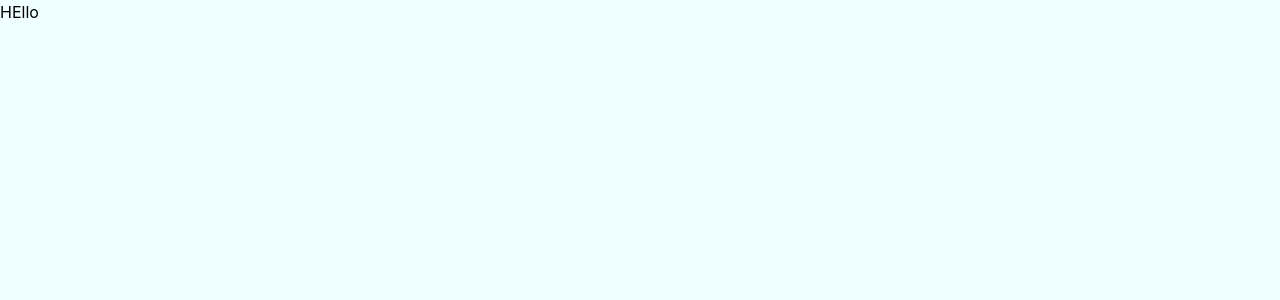
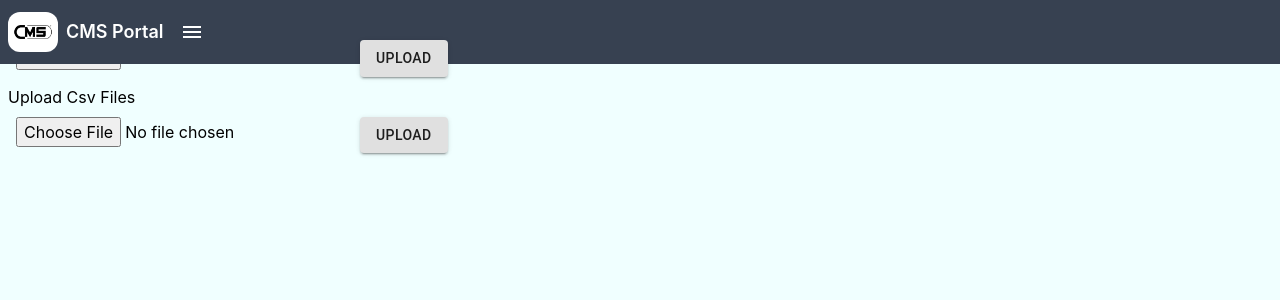
Before and after one commit to BNG-APP/CMS-Frontend, a React (Vite) app: page /swipe4win/MultiQuestion in a window 1280 px wide. Shown: the top 300 px of the page. Built offline with nearby package versions, Linux system fonts and the light colour scheme.

Commit message:
header changes

```diff
--- a/src/CommonComponent/Header.jsx
+++ b/src/CommonComponent/Header.jsx
@@ -1,6 +1,7 @@
 import { Button } from "@material-ui/core";
 import React from "react";
 import { useNavigate } from "react-router-dom";
+import { Logo } from "../Utilities/ImageImport";
 import Sidebar from "./Menu";
 
 function Header() {
@@ -12,13 +13,16 @@ function Header() {
     localStorage.setItem("login", false);
   };
   return (
-    <div className="flex justify-between mt-2 mb-6">
+    <div className="flex justify-start mb-6 items-center bg-gray-700 h-16 fixed top-0 left-0 w-full">
+      <img src={Logo} width="50" height={"20px"} className="rounded-xl h-10 mx-2 " />
+      <div className="text-lg text-white font-semibold mr-24 " onClick={() => navigate("/home")}>CMS Portal</div>
       <Sidebar />
-      <div className="text-3xl text-black font-bold mr-24" onClick={()=>navigate("/home")}>CMS Portal</div>
       {login && (
-        <Button variant="contained" onClick={onHandleLogout}>
+        <div className="fixed right-2">
+        <Button variant="contained" onClick={onHandleLogout} >
           LogOut
         </Button>
+        </div>
       )}
     </div>
   );
--- a/src/CommonComponent/Menu.jsx
+++ b/src/CommonComponent/Menu.jsx
@@ -43,8 +43,9 @@ const useStyles = makeStyles((theme) => ({
   menuButton: {
     position: 'absolute',
     top: 0,
-    left: 0,
-    margin: theme.spacing(2),
+    left: 160,
+    color: 'white',
+    margin: theme.spacing(1),
     [theme.breakpoints.up('sm')]: {
       display: 'block',
     },
--- a/src/Component/Swipe4win/MtnZambia.jsx
+++ b/src/Component/Swipe4win/MtnZambia.jsx
@@ -10,9 +10,9 @@ function MtnZambia() {
       <Header />
       <div className='flex justify-center'>
         <Card item={"Single Question"} style={{ backgroundColor: 'red' }} handleClick={()=>navigate("/swipe4win/SingleQuestion",{state:"Zambia"})} />
-        <Card item={"Multi Question"} style={{ backgroundColor: 'green' }} handleClick={()=>navigate("/swipe4win/MultiQuestion"),{state:"Zambia"}} />
-        <Card item={"View Entity"} style={{ backgroundColor: 'Purple' }} handleClick={()=>navigate("/swipe4win/ViewEntity"),{state:"Zambia"}} />
-        <Card item={"View Result"} style={{ backgroundColor: 'orange' }} handleClick={()=>navigate("/swipe4win/ViewResult"),{state:"Zambia"}} />
+        <Card item={"Multi Question"} style={{ backgroundColor: 'green' }} handleClick={()=>navigate("/swipe4win/MultiQuestion",{state:"Zambia"})} />
+        <Card item={"View Entity"} style={{ backgroundColor: 'Purple' }} handleClick={()=>navigate("/swipe4win/ViewEntity",{state:"Zambia"})} />
+        <Card item={"View Result"} style={{ backgroundColor: 'orange' }} handleClick={()=>navigate("/swipe4win/ViewResult",{state:"Zambia"})} />
       </div>
     </div>
   )
--- a/src/Component/Swipe4win/MultiQuestion.jsx
+++ b/src/Component/Swipe4win/MultiQuestion.jsx
@@ -1,9 +1,58 @@
-import React from 'react'
+import { Button } from '@material-ui/core';
+import React, { useState } from 'react'
+import { useLocation } from 'react-router-dom';
+import { Header } from '../../CommonComponent'
 
 function MultiQuestion() {
+  const location = useLocation();
+  const MAX_FILE_SIZE_KB = 1024;
+  const [selectedFile, setSelectedFile] = useState(null);
+  const [selectedCSVFile, setSelectedCSVFile] = useState(null);
+  const handleUpload = (files) => {
+    const file = files[0];
+    if (file.size > MAX_FILE_SIZE_KB * 1024) {
+      // File size exceeds the limit
+      console.log('File size exceeds the limit');
+      return;
+    }
+    setSelectedFile(file);
+    console.log(file.size, "file size");
+  };
+  const handleCSVUpload = (files) => {
+    const file = files[0];
+    if (file.size > MAX_FILE_SIZE_KB * 1024) {
+      // File size exceeds the limit
+      console.log('File size exceeds the limit');
+      return;
+    }
+    setSelectedCSVFile(file);
+    console.log(file.size, "file size");
+  };
   return (
-    <div className='text-black'>
-        HEllo
+    <div>
+      <Header />
+      <div className="flex w-full">
+        <div className="flex flex-col m-2">
+          <div className="text-black">Upload Csv Files</div>
+          <div className="flex m-2">
+            <input type="file" accept="zip,application/octet-stream,application/zip,application/x-zip,application/x-zip-compressed" className="text-black" />
+            <div className="text-black">{selectedFile}</div>
+            <Button variant="contained" onClick={handleUpload}>
+              Upload
+            </Button>
+          </div>
+          <div className="flex flex-col">
+            <div className="text-black">Upload Csv Files</div>
+            <div className="flex m-2">
+              <input type="file" accept=".csv, application/vnd.openxmlformats-officedocument.spreadsheetml.sheet, application/vnd.ms-excel" className="text-black" />
+              <div className="text-black">{selectedCSVFile}</div>
+              <Button variant="contained" onClick={handleCSVUpload}>
+                Upload
+              </Button>
+            </div>
+          </div>
+        </div>
+      </div>
     </div>
   )
 }
--- a/src/Component/Swipe4win/SingleQuestion.jsx
+++ b/src/Component/Swipe4win/SingleQuestion.jsx
@@ -1,34 +1,18 @@
 import { Button, Paper } from "@material-ui/core";
 import React, { useState } from "react";
 import { useLocation } from "react-router-dom";
-import { useDropzone } from 'react-dropzone';
+import { Header } from "../../CommonComponent";
 
 function SingleQuestion() {
-  const location = useLocation();
-  const MAX_FILE_SIZE_KB = 1024;
-  const [selectedFile, setSelectedFile] = useState(null);
-  const handleUpload = (files) => {
-    const file = files[0];
-    if (file.size > MAX_FILE_SIZE_KB * 1024) {
-      // File size exceeds the limit
-      console.log('File size exceeds the limit');
-      return;
-    }
-    setSelectedFile(file);
-    console.log(file.size,"file size");
-  };
+
 
   console.log(location.state);
   return (
     <div>
-      <div >
-        <input type="file" accept="zip,application/octet-stream,application/zip,application/x-zip,application/x-zip-compressed" className="text-black"/>
-      <div className="text-black">{selectedFile}</div>
-          <Button variant="contained" onClick={handleUpload}>
-            Upload
-          </Button>
-        </div>
-
+      <Header />
+      <div className="flex w-full">
+        Hello
+      </div>
     </div>
   );
 }
--- /dev/null
+++ b/src/Utilities/ImageImport.jsx
@@ -0,0 +1,2 @@
+import Logo from '../assets/logo.png';
+export{Logo}
```
Also changed, not shown: src/assets/logo.png (added).
